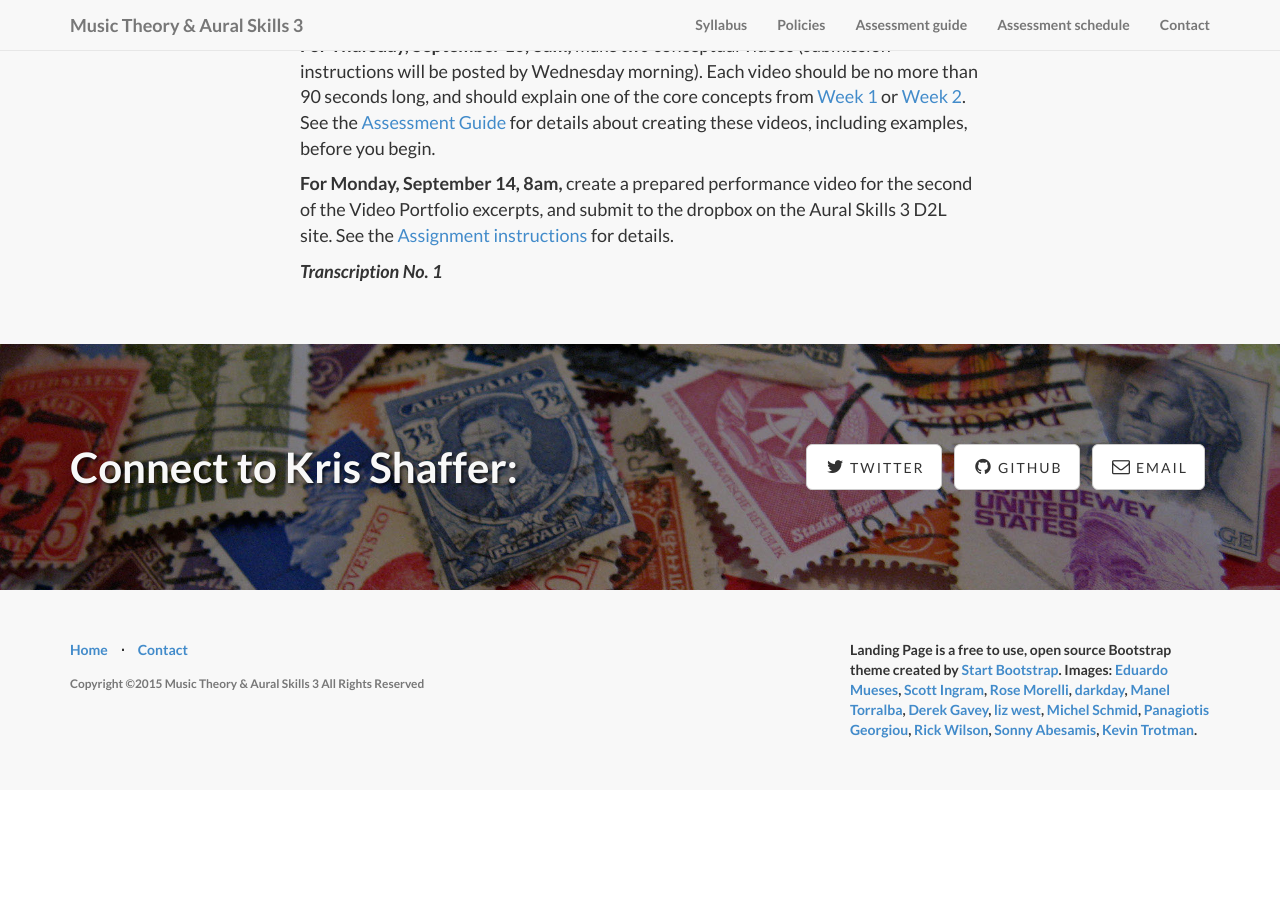
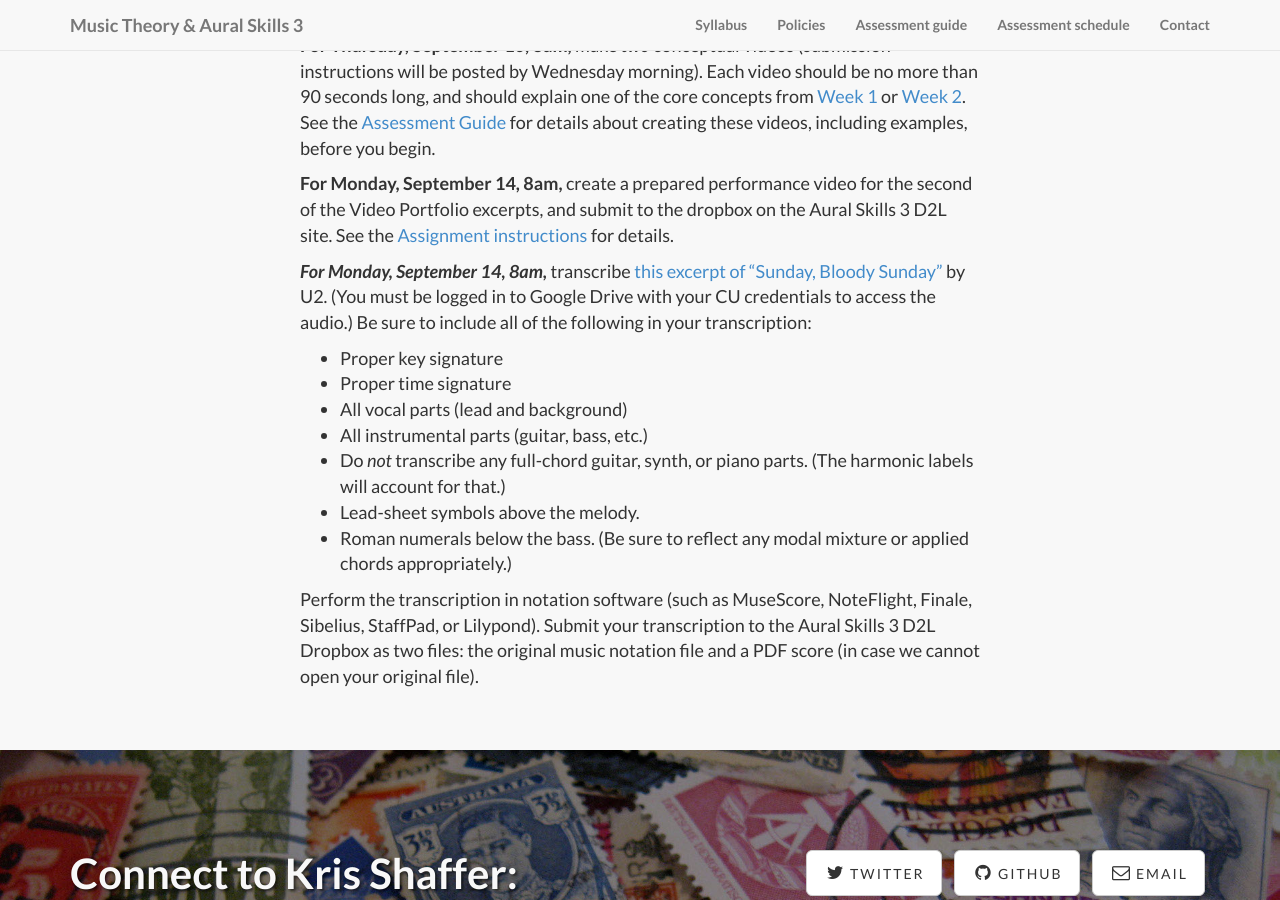
Before and after one commit to kshaffer/theory3, a Jekyll site: the page built from week3.md, in a window 1280 px wide and 900 px high, scrolled down 1658 px. Built offline with Jekyll 4.4.1, drawn with Linux system fonts in a browser that asks for light colours; nearby versions of some CDN libraries; library files that are not in the unit come from our copies; before the commit the page ends 2448 px from its top, so only the background shows below that; some of the changed text lies outside the part shown.

Commit message:
Week 3 transcription info

```diff
--- a/week3.md
+++ b/week3.md
@@ -1,6 +1,6 @@
 ---
 layout: page
-title: Week 3 – Pop/rock melody and harmony
+title: Week 3 – Pop/rock voice-leading & transcription
 subTitle: "Music Theory and Aural Skills 3 (MUSC 2101 & 2121)<br/>CU–Boulder, Fall 2015<br/>Kris Shaffer, Ph.D. – coordinator"
 image: stringArt.jpg
 ---
@@ -38,4 +38,14 @@ In this unit, we will follow-up on, and practice applying core concepts from [We
 
 **For Monday, September 14, 8am,** create a prepared performance video for the second of the Video Portfolio excerpts, and submit to the dropbox on the Aural Skills 3 D2L site. See the [Assignment instructions](/popRockVideoPortfolio/) for details.
 
-***Transcription No. 1***
+***For Monday, September 14, 8am,*** transcribe [this excerpt of "Sunday, Bloody Sunday"]() by U2. (You must be logged in to Google Drive with your CU credentials to access the audio.) Be sure to include all of the following in your transcription:
+
+- Proper key signature
+- Proper time signature
+- All vocal parts (lead and background)
+- All instrumental parts (guitar, bass, etc.)
+- Do *not* transcribe any full-chord guitar, synth, or piano parts. (The harmonic labels will account for that.)
+- Lead-sheet symbols above the melody.
+- Roman numerals below the bass. (Be sure to reflect any modal mixture or applied chords appropriately.)
+
+Perform the transcription in notation software (such as MuseScore, NoteFlight, Finale, Sibelius, StaffPad, or Lilypond). Submit your transcription to the Aural Skills 3 D2L Dropbox as two files: the original music notation file and a PDF score (in case we cannot open your original file).
```
